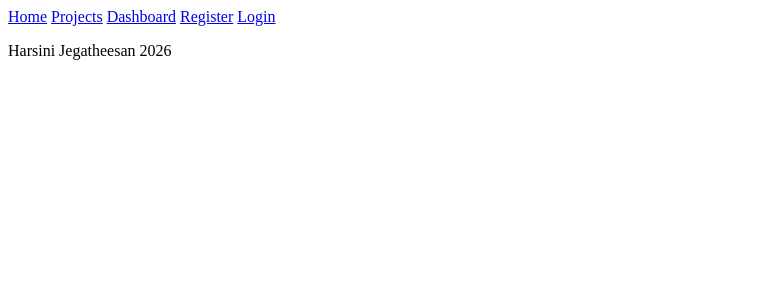
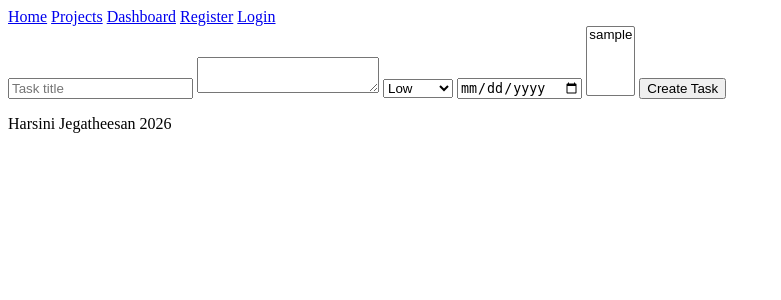
Before and after one commit to harsij01/project-manager, a Python web app: template templates/create_task.html in a window 1280 px wide. Shown: the top 300 px of the page, without its empty margins (0-781 px from the left). Run offline with Jinja, Linux system fonts and the light colour scheme; the template is opened without the code that fills it: most values are stand-ins (such as "Sample title", 1, 10 or a date in 2020).

Commit message:
created created_task form

```diff
--- a/templates/create_task.html
+++ b/templates/create_task.html
@@ -1,5 +1,25 @@
 {% extends 'layout.html' %}
 
 {% block content %}
+<form method="POST">
+    <input type="text" name="name" placeholder="Task title" required>
 
+    <textarea name="description"></textarea>
+
+    <select name="priority">
+        <option value="Low">Low</option>
+        <option value="Medium">Medium</option>
+        <option value="High">High</option>
+    </select>
+
+    <input type="date" name="deadline">
+
+    <select name="assignees" multiple>
+    {% for member in members %}
+        <option value="{{ member.id }}">{{ member.username }}</option>
+    {% endfor %}
+    </select>
+
+    <button type="submit">Create Task</button>
+</form>
 {% endblock %}
```
